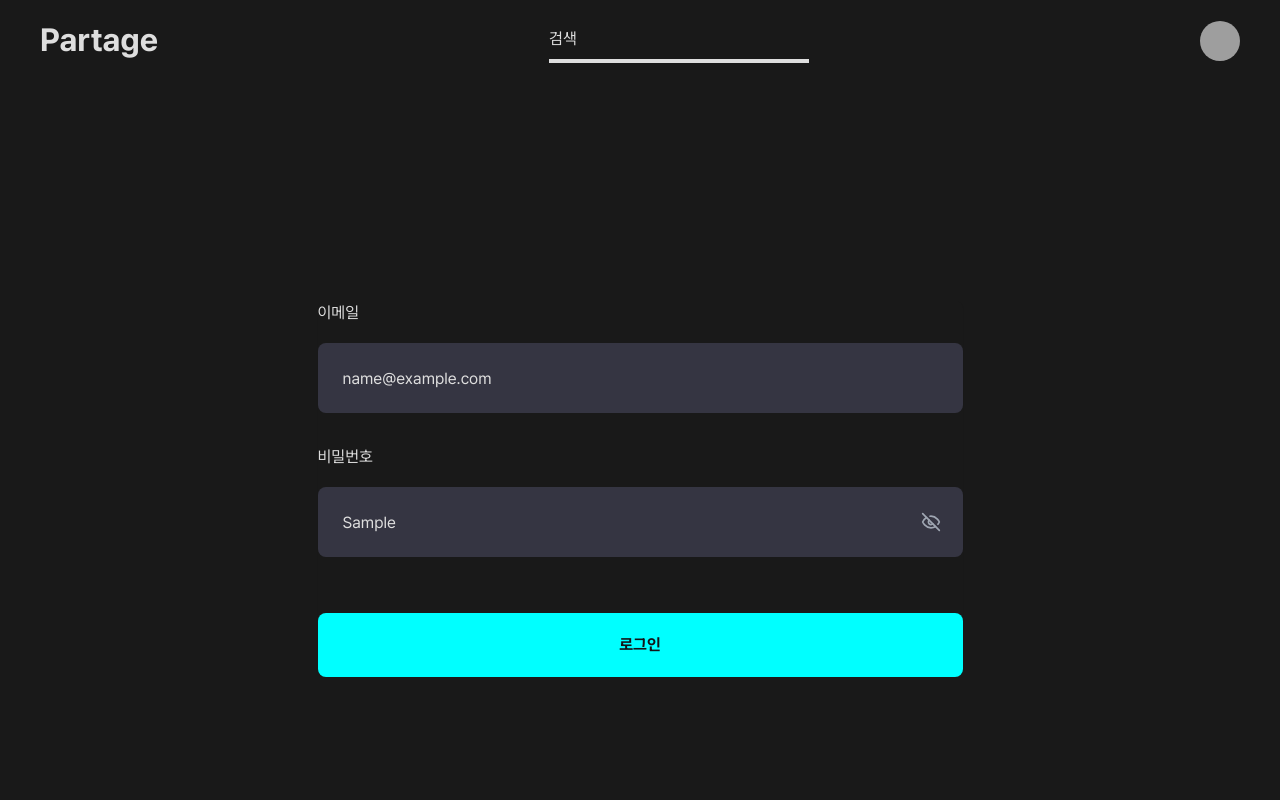
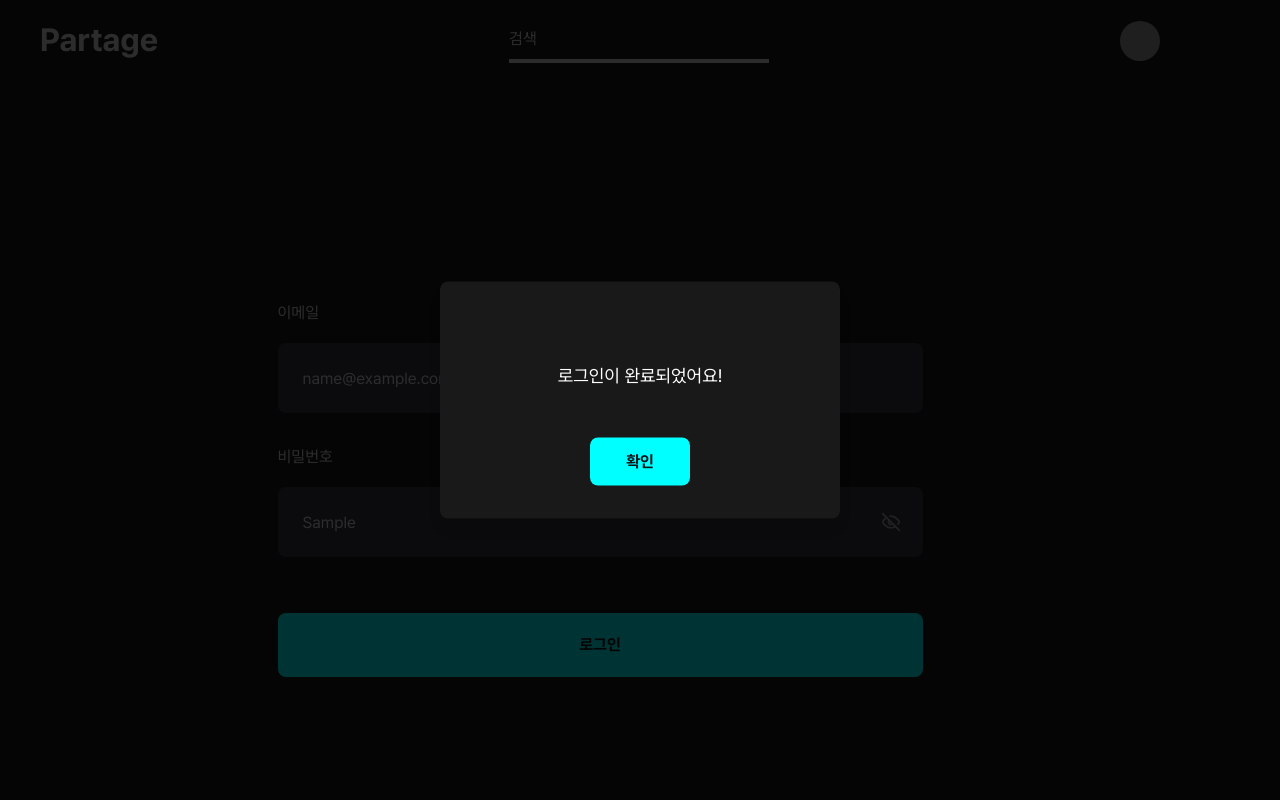
Before and after one commit to Team-Partage/partage_web, a Next.js app: page /login in a window 1280 px wide. Both pictures are taken after typing "name@example.com", "Sample" into the empty fields and a click on the button "로그인". Shown: the top 800 px of the page. Built offline with nearby package versions, Linux system fonts and the light colour scheme; grey boxes are pictures that could not be loaded.

Commit message:
feat: FormModal 마크업

```diff
--- /dev/null
+++ b/src/app/(auth)/_components/Modal.tsx
@@ -0,0 +1,40 @@
+import { Button } from '@/components/ui/button';
+import { Dialog, DialogContent, DialogHeader, DialogTrigger } from '@/components/ui/dialog';
+
+type Props = {
+  title: '로그인' | '회원가입';
+  content: string;
+  handleModal: () => void;
+};
+
+const FormModal = ({ title, content, handleModal }: Props) => {
+  return (
+    <Dialog>
+      <DialogTrigger asChild>
+        <div className="w-full">
+          <Button type="submit" variant="active" size="lg" className="mt-[56px] w-full">
+            {title}
+          </Button>
+        </div>
+      </DialogTrigger>
+      <DialogContent className="h-[237px] w-[400px] rounded-[8px] border-0 mobile:h-[198px] mobile:w-[335px] ">
+        <DialogHeader className="pt-[80px] text-neutral-100 medium-regular mobile:pt-[64px] mobile:base-regular">
+          {content}
+        </DialogHeader>
+        <div className="flex justify-center">
+          <Button
+            type="button"
+            variant="active"
+            font="base"
+            className="mx-[20px] h-[48px] w-[100px] mobile:h-[42px] mobile:w-full "
+            onClick={handleModal}
+          >
+            확인
+          </Button>
+        </div>
+      </DialogContent>
+    </Dialog>
+  );
+};
+
+export default FormModal;
--- a/src/app/(auth)/login/page.tsx
+++ b/src/app/(auth)/login/page.tsx
@@ -1,17 +1,24 @@
 'use client';
 
-import { Button } from '@/components/ui/button';
 import { Card, CardContent } from '@/components/ui/card';
 import { Form, FormControl, FormField, FormItem, FormLabel } from '@/components/ui/form';
 import { Input } from '@/components/ui/input';
 import { EyeOff } from 'lucide-react';
+import { useRouter } from 'next/navigation';
 import { useForm } from 'react-hook-form';
 
+import FormModal from '../_components/Modal';
+
 const LoginPage = () => {
+  const router = useRouter();
   const form = useForm();
 
   const handleSubmit = () => {
     console.log('first');
+  };
+
+  const handleModal = () => {
+    router.push('/');
   };
 
   return (
@@ -64,9 +71,11 @@ const LoginPage = () => {
                   )}
                 />
               </div>
-              <Button type="submit" variant="active" size="lg" className="mt-[56px] w-full">
-                로그인
-              </Button>
+              <FormModal
+                title="로그인"
+                content="로그인이 완료되었어요!"
+                handleModal={handleModal}
+              />
             </form>
           </Form>
         </CardContent>
--- a/src/components/ui/dialog.tsx
+++ b/src/components/ui/dialog.tsx
@@ -4,7 +4,7 @@ import { forwardRef, ElementRef, ComponentPropsWithoutRef, HTMLAttributes } from
 
 import { cn } from '@/lib/utils';
 import * as DialogPrimitive from '@radix-ui/react-dialog';
-import { X } from 'lucide-react';
+// import { X } from 'lucide-react';
 
 const Dialog = DialogPrimitive.Root;
 
@@ -21,7 +21,7 @@ const DialogOverlay = forwardRef<
   <DialogPrimitive.Overlay
     ref={ref}
     className={cn(
-      'fixed inset-0 z-50 bg-black/80  data-[state=open]:animate-in data-[state=closed]:animate-out data-[state=closed]:fade-out-0 data-[state=open]:fade-in-0',
+      'fixed inset-0 z-50 bg-black/80 data-[state=open]:animate-in data-[state=closed]:animate-out data-[state=closed]:fade-out-0 data-[state=open]:fade-in-0',
       className,
     )}
     {...props}
@@ -38,14 +38,14 @@ const DialogContent = forwardRef<
     <DialogPrimitive.Content
       ref={ref}
       className={cn(
-        'fixed left-[50%] top-[50%] z-50 grid w-full max-w-lg translate-x-[-50%] translate-y-[-50%] gap-4 border border-slate-200 bg-white p-6 shadow-lg duration-200 data-[state=open]:animate-in data-[state=closed]:animate-out data-[state=closed]:fade-out-0 data-[state=open]:fade-in-0 data-[state=closed]:zoom-out-95 data-[state=open]:zoom-in-95 data-[state=closed]:slide-out-to-left-1/2 data-[state=closed]:slide-out-to-top-[48%] data-[state=open]:slide-in-from-left-1/2 data-[state=open]:slide-in-from-top-[48%] sm:rounded-lg dark:border-slate-800 dark:bg-slate-950',
+        'fixed left-[50%] top-[50%] z-50 grid w-full bg-background max-w-lg translate-x-[-50%] translate-y-[-50%] gap-4 border border-neutral-400 shadow-lg duration-200 data-[state=open]:animate-in data-[state=closed]:animate-out data-[state=closed]:fade-out-0 data-[state=open]:fade-in-0 data-[state=closed]:zoom-out-95 data-[state=open]:zoom-in-95 data-[state=closed]:slide-out-to-left-1/2 data-[state=closed]:slide-out-to-top-[48%] data-[state=open]:slide-in-from-left-1/2 data-[state=open]:slide-in-from-top-[48%] sm:rounded-lg dark:border-slate-800 dark:bg-slate-950',
         className,
       )}
       {...props}
     >
       {children}
       <DialogPrimitive.Close className="absolute right-4 top-4 rounded-sm opacity-70 ring-offset-white transition-opacity hover:opacity-100 focus:outline-none focus:ring-2 focus:ring-slate-950 focus:ring-offset-2 disabled:pointer-events-none data-[state=open]:bg-slate-100 data-[state=open]:text-slate-500 dark:ring-offset-slate-950 dark:focus:ring-slate-300 dark:data-[state=open]:bg-slate-800 dark:data-[state=open]:text-slate-400">
-        <X className="size-4" />
+        {/* <X className="size-4" /> */}
         <span className="sr-only">Close</span>
       </DialogPrimitive.Close>
     </DialogPrimitive.Content>
```
